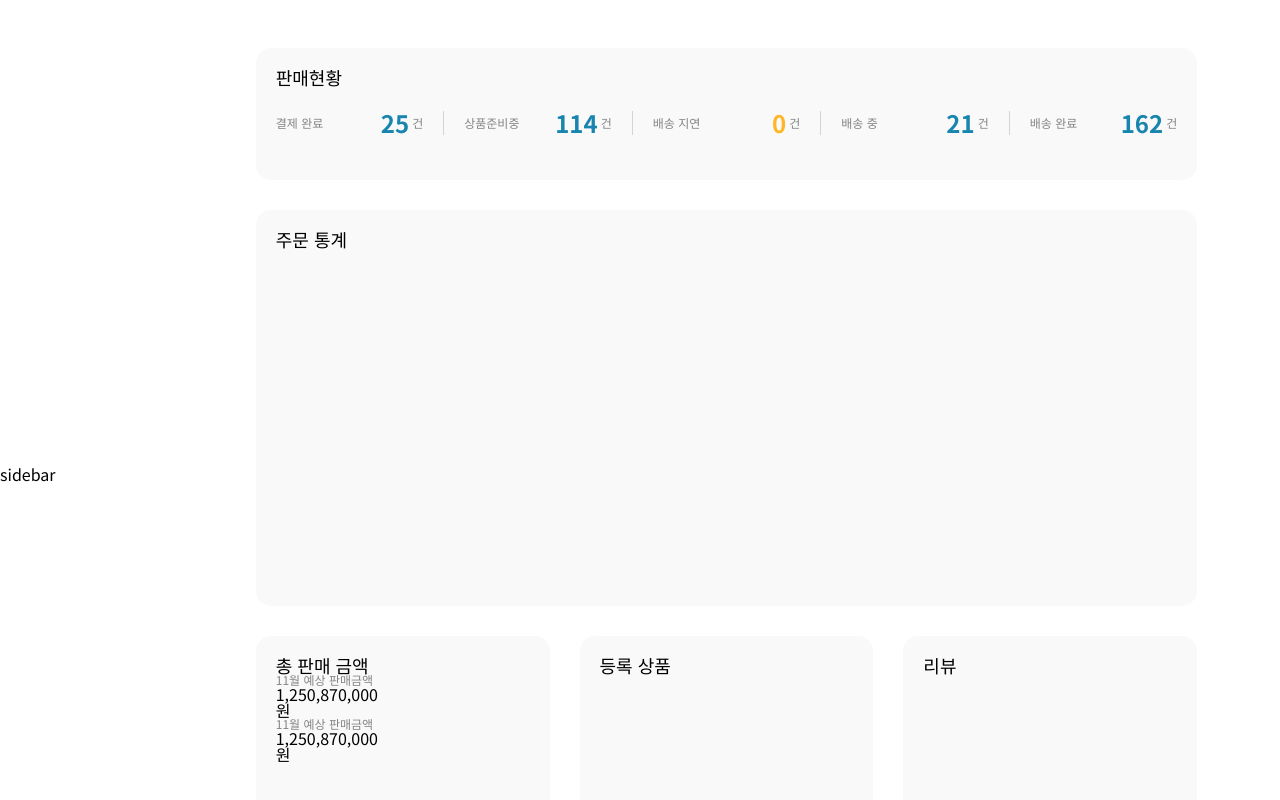
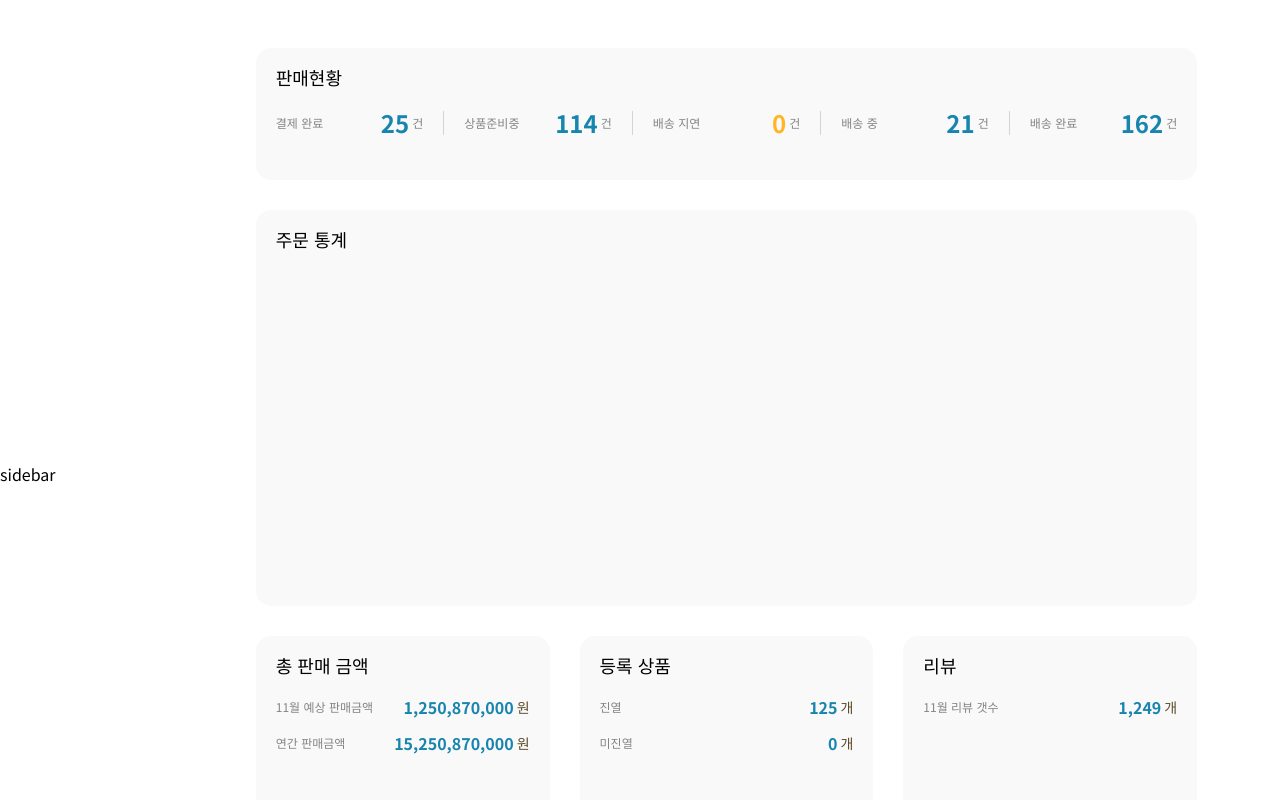
Before and after one commit to codestates-seb/seb40_main_019, a React (Create React App) app in the folder client/: page /seller in a window 1280 px wide. Shown: the part 212-1012 px from the top of the page. Built offline with nearby package versions, Linux system fonts and the light colour scheme.

Commit message:
Feat: 대시보드 차트제외 완성

```diff
--- /dev/null
+++ b/client/src/components/seller/js/Graph.js
@@ -0,0 +1,5 @@
+import '../css/Graph.scss';
+
+export default function Seller() {
+  return <></>;
+}
--- a/client/src/pages/seller/css/Seller.scss
+++ b/client/src/pages/seller/css/Seller.scss
@@ -16,10 +16,16 @@
   }
   h2 {
     font-size: 18px;
+    margin-bottom: 25px;
   }
   h3 {
     font-size: 12px;
     color: rgba(132, 132, 132, 1);
+  }
+  h4 {
+    font-size: 16px;
+    color: var(--color-blue);
+    font-weight: 600;
   }
   .dashboardBox {
     background-color: rgba(217, 217, 217, 0.17);
@@ -57,5 +63,22 @@
     display: grid;
     grid-template-columns: 1fr 1fr 1fr;
     grid-gap: 30px;
+
+    .dashboardText {
+      margin-bottom: 20px;
+      display: flex;
+      justify-content: space-between;
+      align-items: center;
+      .dashboardNum {
+        display: flex;
+        align-items: center;
+      }
+      .dashboardNumText {
+        margin-left: 3px;
+        font-weight: 400;
+        font-size: 14px;
+        color: var(--color-brown);
+      }
+    }
   }
 }
--- a/client/src/pages/seller/js/Seller.js
+++ b/client/src/pages/seller/js/Seller.js
@@ -51,6 +51,7 @@ export default function Seller() {
         </div>
         <div className="dashboardBox">
           <h2>주문 통계</h2>
+          <div className="graph"></div>
         </div>
         <div className="dashboardBottom">
           <div className="dashboardBox">
@@ -64,19 +65,44 @@ export default function Seller() {
                 </div>
               </div>
               <div className="dashboardText">
-                <h3>11월 예상 판매금액</h3>
+                <h3>연간 판매금액</h3>
                 <div className="dashboardNum">
-                  <h4>1,250,870,000</h4>
-                  <h4 className="dashboardh4Text">원</h4>
+                  <h4>15,250,870,000</h4>
+                  <h4 className="dashboardNumText">원</h4>
                 </div>
               </div>
             </div>
           </div>
           <div className="dashboardBox">
             <h2>등록 상품</h2>
+            <div className="dashboardTexts">
+              <div className="dashboardText">
+                <h3>진열</h3>
+                <div className="dashboardNum">
+                  <h4>125</h4>
+                  <h4 className="dashboardNumText">개</h4>
+                </div>
+              </div>
+              <div className="dashboardText">
+                <h3>미진열</h3>
+                <div className="dashboardNum">
+                  <h4>0</h4>
+                  <h4 className="dashboardNumText">개</h4>
+                </div>
+              </div>
+            </div>
           </div>
           <div className="dashboardBox">
             <h2>리뷰</h2>
+            <div className="dashboardTexts">
+              <div className="dashboardText">
+                <h3>11월 리뷰 갯수</h3>
+                <div className="dashboardNum">
+                  <h4>1,249</h4>
+                  <h4 className="dashboardNumText">개</h4>
+                </div>
+              </div>
+            </div>
           </div>
         </div>
       </div>
```
Also changed, not shown: client/src/components/seller/css/Graph.scss (added), 1 other file (tests, documents, lock files or other folders).
